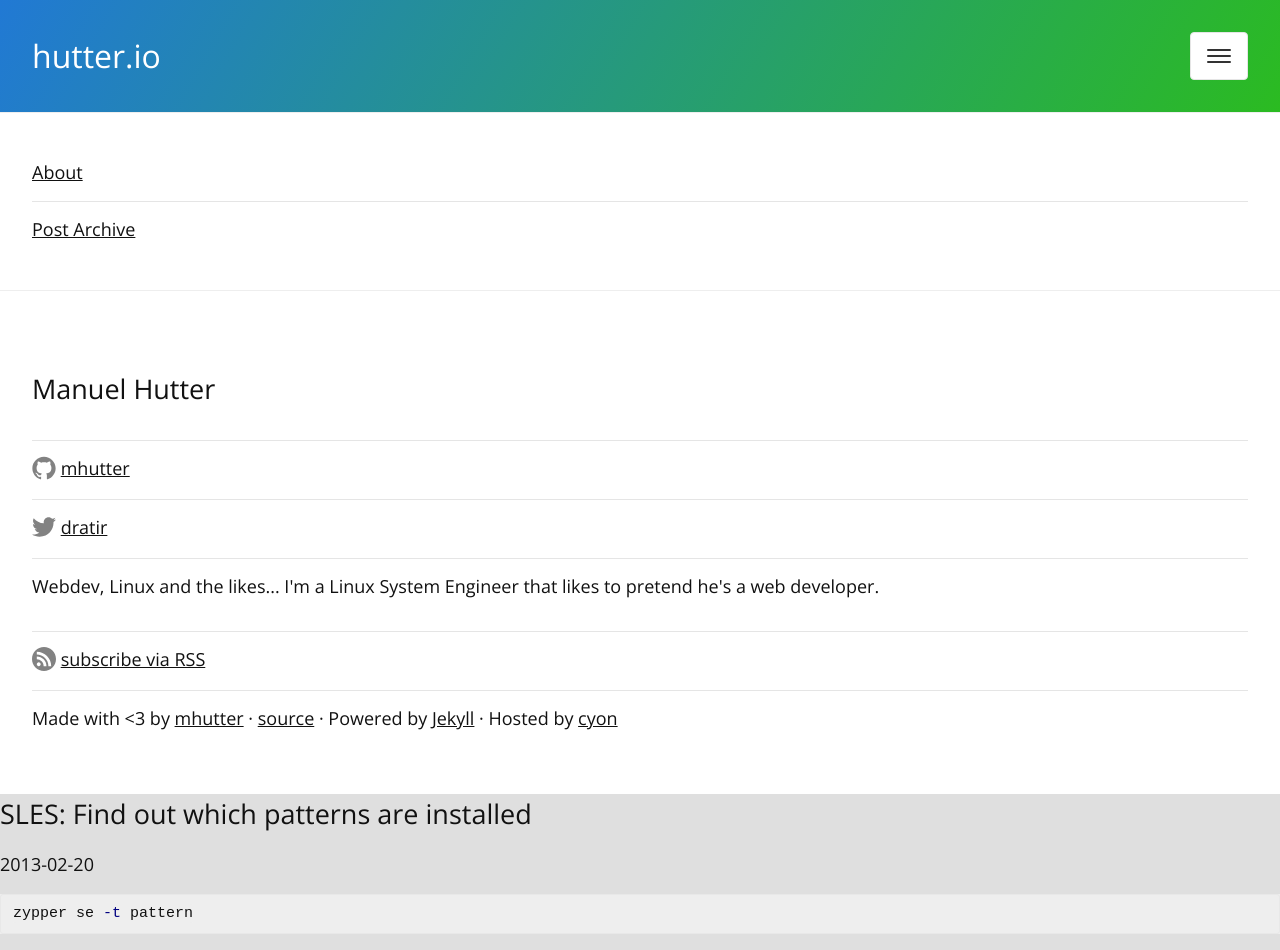
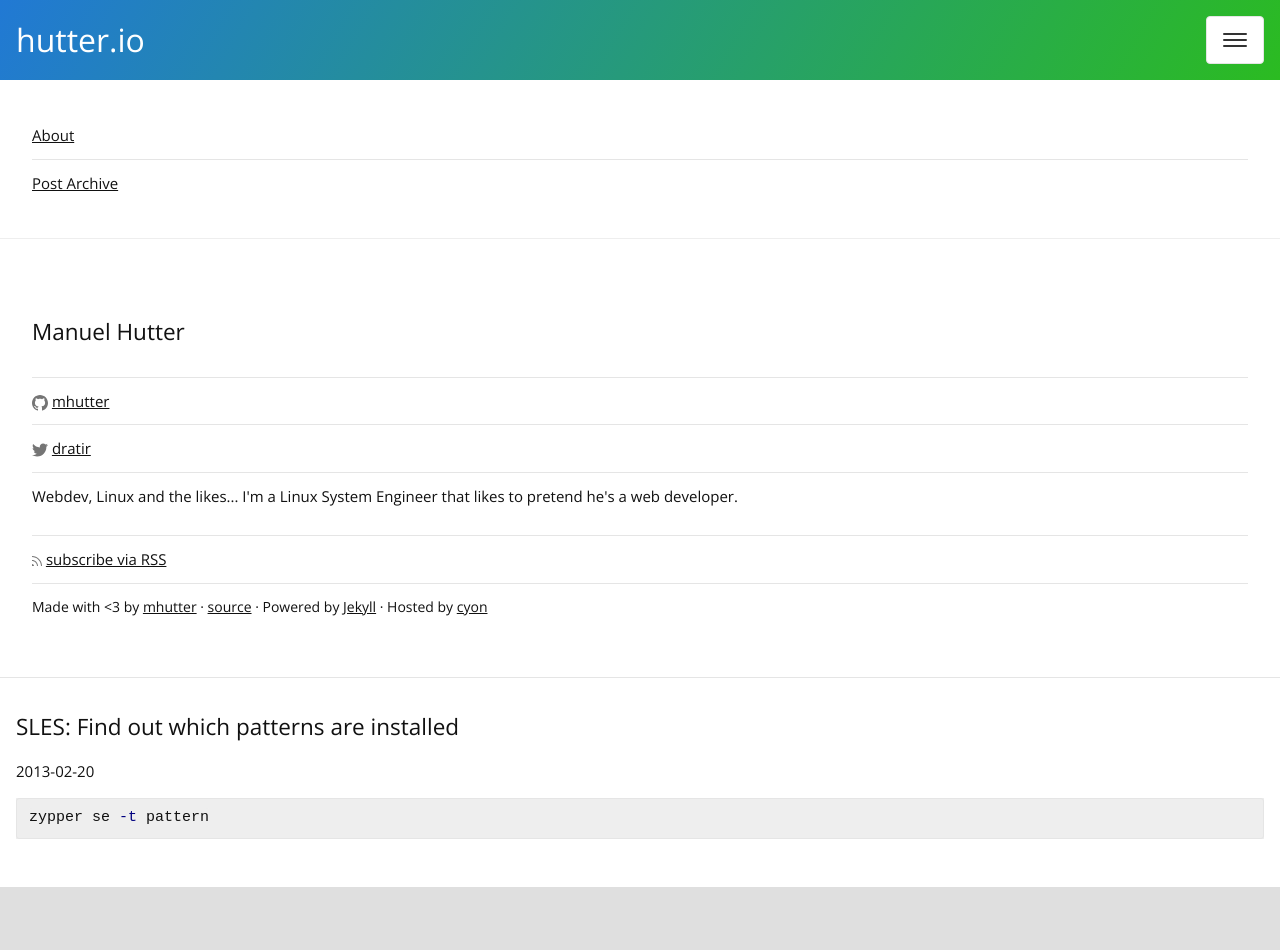
Before and after one commit to mhutter/hutter.io, a Jekyll site: the page built from _posts/2013-02-20-sles-find-out-which-patterns-are-installed.md, in a window 1280 px wide. Built offline with Jekyll 4.4.1, drawn with Linux system fonts in a browser that asks for light colours; comment, search, counter and statistics services are not loaded; after the commit the page ends 900 px from its top, so only the background shows below that.

Commit message:
finished smartphone layout

```diff
--- /dev/null
+++ b/_includes/icon-calendar.html
@@ -0,0 +1 @@
+<span class="icon icon--calendar">{% include icon-calendar.svg %}</span>
--- a/_layouts/post.html
+++ b/_layouts/post.html
@@ -4,7 +4,12 @@
 <article class="post" itemscope itemtype="http://schema.org/BlogPosting">
   <header class="post-header">
     <h1 class="post-title" itemprop="name headline">{{ page.title }}</h1>
-    <p class="post-meta"><time datetime="{{ page.date | date_to_xmlschema }}" itemprop="datePublished">{{ page.date | date: "%Y-%m-%d" }}</time>{% if page.author %} • <span itemprop="author" itemscope itemtype="http://schema.org/Person"><span itemprop="name">{{ page.author }}</span></span>{% endif %}</p>
+    <p class="post-meta">
+      <time datetime="{{ page.date | date_to_xmlschema }}" itemprop="datePublished">{{ page.date | date: "%Y-%m-%d" }}</time>
+      {% if page.author %}
+        &middot; <span itemprop="author" itemscope itemtype="http://schema.org/Person"><span itemprop="name">{{ page.author }}</span></span>
+      {% endif %}
+    </p>
   </header>
   <article class="post-content" itemprop="articleBody">{{ content }}</article>
   {% include comments.html %}
--- a/_sass/_base.scss
+++ b/_sass/_base.scss
@@ -26,7 +26,7 @@
 * Basic styling
 */
 body {
-  font: $base-font-weight #{$base-font-size}/#{$base-line-height} $base-font-family;
+  font: $base-font-weight #{$mobile-font-size}/#{$base-line-height} $base-font-family;
   color: $text-color;
   background-color: $body-color;
   -webkit-text-size-adjust: 100%;
@@ -163,11 +163,17 @@
 * Icons
 */
 .icon {
+  text-decoration: none;
+  text-rendering: auto;
+  -webkit-user-select: none;
+     -moz-user-select: none;
+      -ms-user-select: none;
+          user-select: none;
+
   > svg {
     display: inline-block;
-    width: 24px;
-    height: 24px;
-    margin-bottom: 4px;
+    height: 16px;
+    // margin-bottom: 4px;
     vertical-align: middle;
 
     path {
@@ -193,3 +199,7 @@
 .hidden {
   display: none;
 }
+
+.small {
+  font-size: $small-font-size;
+}
--- a/_sass/_layout.scss
+++ b/_sass/_layout.scss
@@ -2,9 +2,8 @@
     background-color: #fff;
 }
 #site-header {
-  padding: $spacing-unit;
+  padding: $spacing-unit / 2;
   position: relative;
-  border-bottom: 1px solid #eee;
   background: $brand-color;
   background-image: linear-gradient(120deg, #2179d4, #2bbb21);
 }
@@ -22,8 +21,8 @@
   top: 0;
   right: 0;
   padding: $spacing-unit / 2;
-  margin: $spacing-unit;
-  border: 1px solid #e5e5e5;
+  margin: $spacing-unit / 2;
+  border: 1px solid $grey-color-light;
   border-radius: 4px;
   background-color: #fff;
   font-size: 1.5em;
@@ -49,7 +48,7 @@
   margin: 0px;
 
   li {
-    border-top: 1px solid #e5e5e5;
+    border-top: 1px solid $grey-color-light;
     padding: 0.8em 0;
   }
   li:first-child {
@@ -72,3 +71,23 @@
   padding: $spacing-unit;
   border-top: 1px solid #eee;
 }
+
+.post {
+  border-top: 1px solid $grey-color-light;
+  padding: $spacing-unit 0;
+  background: #fff;
+}
+.post > * {
+  padding: 0 $spacing-unit / 2;
+}
+
+.post-title {
+  margin: 0 0 $spacing-unit/2 0;
+}
+
+.post-content {
+  padding: 0 $spacing-unit / 2;
+}
+.post-footer {
+  color: $grey-color;
+}
--- a/css/main.scss
+++ b/css/main.scss
@@ -7,9 +7,10 @@
 // Our variables
 $base-font-family: "Open Sans","Helvetica Neue", Helvetica, Arial, sans-serif;
 $base-font-size:   18px;
+$mobile-font-size: $base-font-size / 1.2;
 $base-font-weight: 400;
 $light-font-weight: 300;
-$small-font-size:  $base-font-size * 0.875;
+$small-font-size:  0.875rem;
 $base-line-height: 1.5;
 
 $spacing-unit:     32px;
@@ -19,9 +20,8 @@
 $background-color: #fff;
 $brand-color:      #2a7ae2;
 
-$grey-color:       #828282;
-$grey-color-light: lighten($grey-color, 40%);
-$grey-color-dark:  darken($grey-color, 25%);
+$grey-color:       #757575;
+$grey-color-light: #e5e5e5;
 
 // Width of the content area
 $content-width:    900px;
```
Also changed, not shown: index.html (+11 -8 lines), _includes/icon-calendar.svg (added), _includes/icon-github.svg, _includes/icon-rss.svg.
